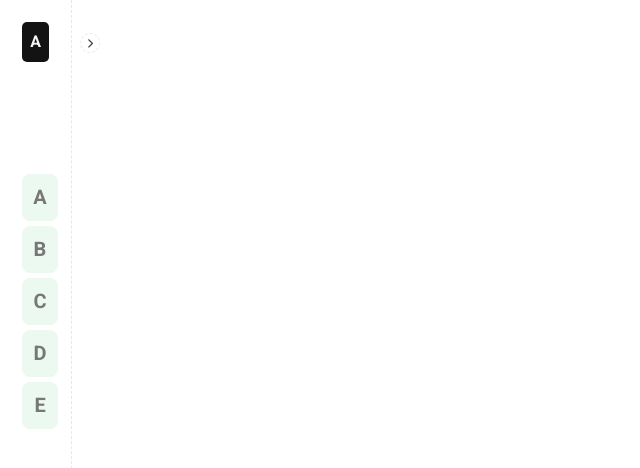
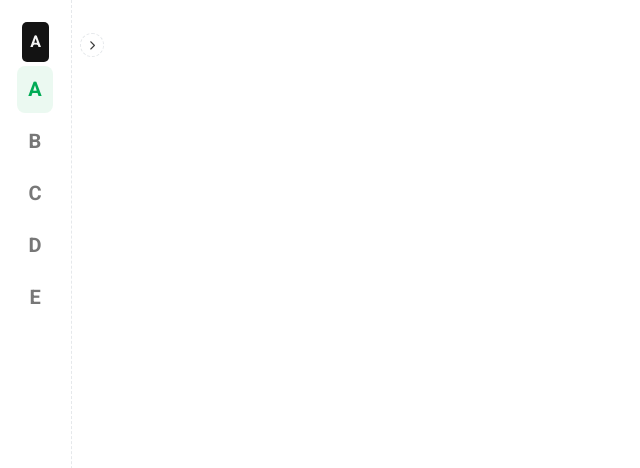
Before and after one commit to LeoAlonso20/GymFitnessClub, a React (Create React App) app in the folder clubapp/: page / in a window 1280 px wide. Shown: the top 468 px of the page, without its empty margins (0-640 px from the left). Built offline with nearby package versions, Linux system fonts and the light colour scheme.

Commit message:
avance nav -- sigue efecto ripper buttons

```diff
--- a/clubapp/src/components/HzNav/HzNav.css
+++ b/clubapp/src/components/HzNav/HzNav.css
@@ -33,6 +33,12 @@
     background-color: transparent;
     width: 100%;
     height: 18vh;
+    transition: all 0.2s ease;
+}
+
+.top-box-close{
+    height: 4.5vh;
+
 }
 
 /* Boton para abrir/cerrar barra */
@@ -40,10 +46,10 @@
 .button-bar{
     border-radius: 50%;
     background-color: rgb(255, 255, 255);
-    width: 20px;
-    height: 20px;
+    width: 24px;
+    height: 24px;
     position: relative;
-    left: 271px;
+    left: 270px;
     top: 33px;
     border: 1px dashed rgba(145, 158, 171, 0.24);
     z-index: 1;
@@ -64,22 +70,58 @@
 
 
 /* medias querys */
+/* Super extra small devices (phones mini) */
+@media only screen and (max-width: 400px){
+    .button-bar{
+        left: 224px;
+    }
+    .button-bar-close{
+        left: 65px;
+    }
+}
 
 /* Extra small devices (phones, 600px and down) */
-@media only screen and (max-width: 600px) {
+@media only screen and (min-width: 400px) and (max-width: 600px){
     .button-bar{
-        left: 252px;
+        left: 244px;
     }
     .button-bar-close{
-        left: 75px;
-        background-color: black;
+        left: 70px;
     }
 }
 /* Small devices (portrait tablets and large phones, 600px and up) */
-@media only screen and (min-width: 600px) {}
+@media only screen and (min-width: 600px) {
+    .button-bar{
+        left: 270px;
+    }
+    .button-bar-close{
+        left: 80px;
+    }
+}
 /* Medium devices (landscape tablets, 768px and up) */
-@media only screen and (min-width: 768px) {}
+@media only screen and (min-width: 768px) {
+    .button-bar{
+        left: 320px;
+    }
+    .button-bar-close{
+        left: 95px;
+    }
+}
 /* Large devices (laptops/desktops, 992px and up) */
-@media only screen and (min-width: 992px) {}
+@media only screen and (min-width: 992px) {
+    .button-bar{
+        left: 270px;
+    }
+    .button-bar-close{
+        left: 80px;
+    }
+}
 /* Extra large devices (large laptops and desktops, 1200px and up) */
-@media only screen and (min-width: 1200px) {}
+@media only screen and (min-width: 1200px) {
+    .button-bar{
+        left: 270px;
+    }
+    .button-bar-close{
+        left: 80px;
+    }
+}
--- a/clubapp/src/components/HzNav/HzNav.js
+++ b/clubapp/src/components/HzNav/HzNav.js
@@ -16,7 +16,7 @@ const HzNav = () => {
   return (
     <>
         <div className={`container ${open ? "container-close" : ""}`} >
-            <div className='top-box' >
+            <div className={`top-box ${open ? 'top-box-close' : ''}`} >
                 <LogoNav open={open} />
                 <UserNav open={open} />
             </div>
--- a/clubapp/src/components/OptionsNav/OptionsNav.css
+++ b/clubapp/src/components/OptionsNav/OptionsNav.css
@@ -5,6 +5,7 @@
     background-color: transparent;
     width: 100%;
     height: 82vh;
+    animation: all 0.2s ease;
 }
 
 .title-options{
@@ -32,12 +33,29 @@
 .specific-option{
     width: 100%;
     height: 47px;
-    background-color: rgba(0, 171, 85, 0.08);
     border-radius: 8px;
     display: grid;
     grid-template-columns: repeat(6, fr);
-    margin: 5px;
+    margin-top: 5px;
+    background-color: transparent;
+    cursor: pointer;
+    transition: background-color 0.2s ease;
 }
+
+.specific-option:hover{
+    background-color: rgba(145, 158, 171, 0.10);
+}
+
+.specific-option-selected {
+    background-color: rgba(0, 171, 85, 0.08);
+    font-weight: 550;
+}
+
+.specific-option-selected:hover{
+    background-color: rgba(0, 171, 85, 0.08);
+}
+
+
 
 .icon-column{
     grid-column: 1;
@@ -52,6 +70,10 @@
     font-size: 20px;
 }
 
+.icon-column-selected{
+    color: rgb(0, 171, 85);
+}
+
 .name-option-column{
     grid-column: 2/6;
     grid-row: 1;
@@ -61,3 +83,9 @@
     color: #777;
     font-size: 15px;
 }
+
+.name-option-selected{
+    color: rgb(0, 171, 85);
+}
+
+/* https://www.youtube.com/watch?v=_0j6OxNOXjs */
--- a/clubapp/src/components/OptionsNav/OptionsNav.js
+++ b/clubapp/src/components/OptionsNav/OptionsNav.js
@@ -1,10 +1,16 @@
-import React from "react"
+import React, {useState} from "react"
 import './OptionsNav.css'
 import { Animated } from "react-animated-css"
 
 const OptionsNav = ({open}) => {
 
-    const options = [['A','Opción A'], ['B','Opción B'], ['C','Opción C'], ['D','Opción D'], ['E','Opción E']]
+    const [optionSelected, setOptionSelected] = useState(1);
+
+    const options = [[1,'A','Opción A'], [2,'B','Opción B'], [3,'C','Opción C'], [4,'D','Opción D'], [5,'E','Opción E']]
+
+    const handleClick = idOption => {
+        setOptionSelected(idOption)
+    }
 
     return(
             <div className='options-box' >
@@ -14,20 +20,20 @@ const OptionsNav = ({open}) => {
                     : <Animated animationIn="fadeIn" animationInDuration={500}><p className="title-options">OPCIONES</p></Animated>
                 }
                 <div className="options">
-                    {options.map( ([iconOption, nameOption]) => {
+                    {options.map( ([idOption, iconOption, nameOption]) => {
                         return(
-                        <div className="specific-option">
-                        <div className="icon-column">
+                        <div className={`specific-option ${idOption === optionSelected ? 'specific-option-selected' : ''}`} key={idOption} onClick={() => handleClick(idOption)}>
+                            <div className={`icon-column ${idOption === optionSelected ? 'icon-column-selected' : ''}`}>
                                 <p>{iconOption}</p>
                             </div>
                             {
                             open
                                 ? <></>
-                            : <Animated animationIn="fadeIn" animationInDuration={500}>
-                                <div className="name-option-column">
+                                : <div className={`name-option-column ${idOption === optionSelected ? 'name-option-selected' : ''}`}>
+                                    <Animated animationIn="fadeIn" animationInDuration={500}>
                                         <p>{nameOption}</p>
+                                    </Animated>
                                 </div>
-                              </Animated>
                             }
                     </div>
                     )
--- a/clubapp/src/components/UserNav/UserNav.js
+++ b/clubapp/src/components/UserNav/UserNav.js
@@ -16,8 +16,12 @@ const UserNav = ({open}) => {
                             </div>
                             <div className="second-column">
                                 <div className="info-user">
-                                    <p className="name-user">Usuario App</p>
-                                    <p className="profile-name">admin</p>
+                                    <Animated animationIn="fadeIn" animationInDuration={500}>
+                                        <p className="name-user">Usuario App</p>
+                                    </Animated>
+                                    <Animated animationIn="fadeIn" animationInDuration={500}>
+                                        <p className="profile-name">admin</p>
+                                    </Animated>
                                 </div>
                             </div>
                         </div>
```
Lines whose indentation alone changed are shown as unchanged.
